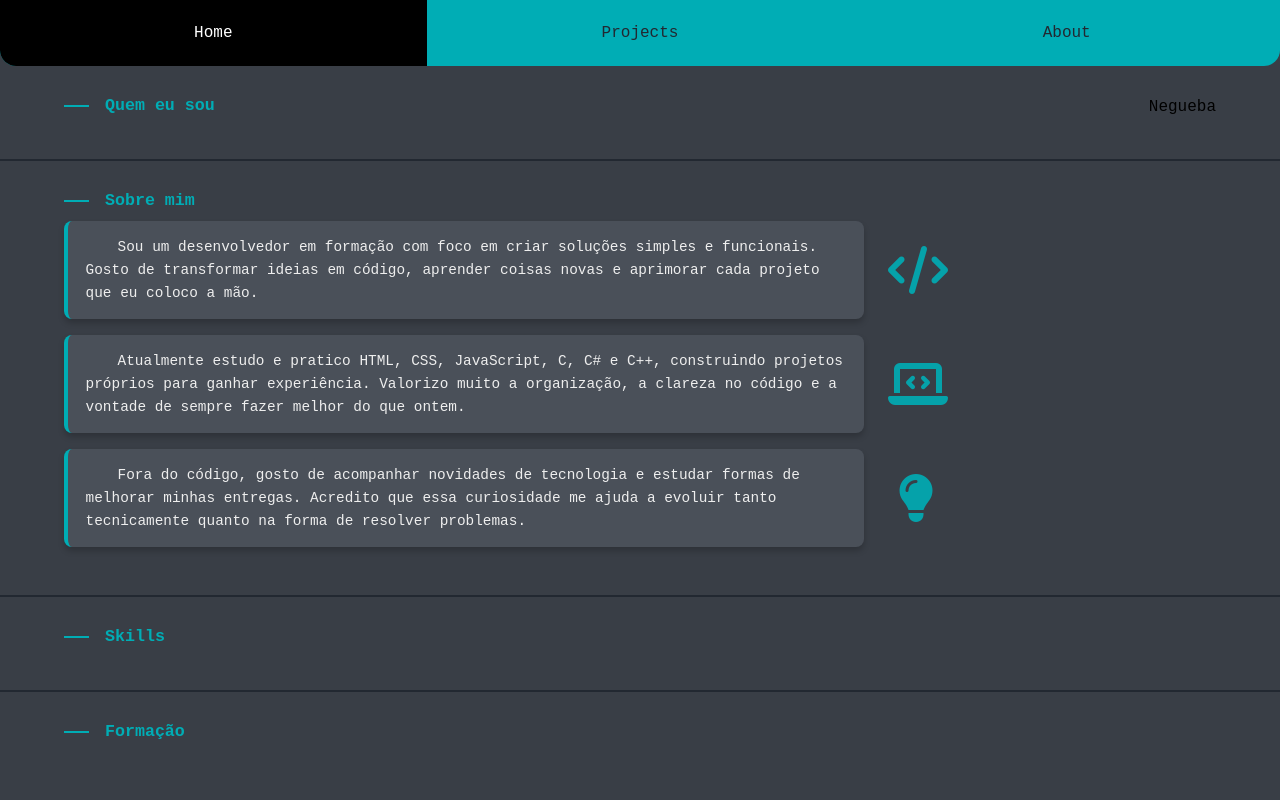
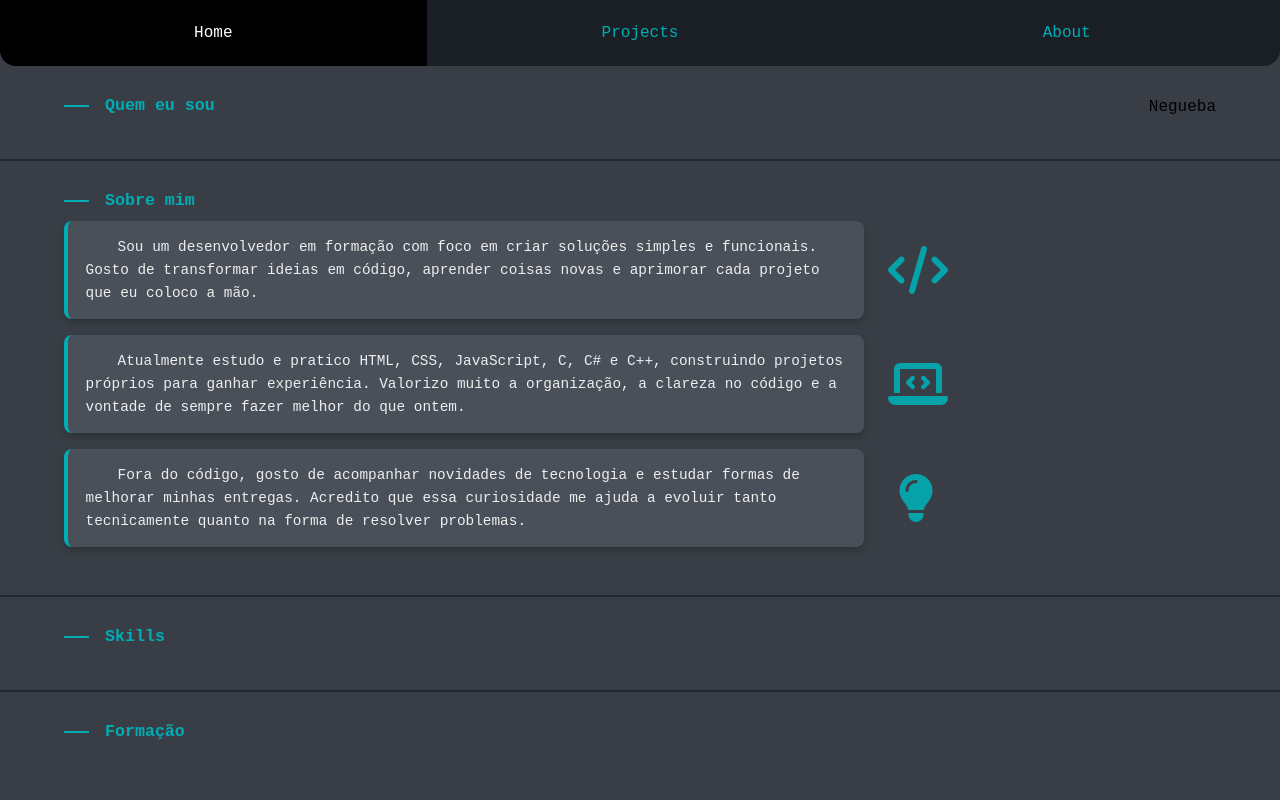
Before and after one commit to MateusMunhoz/portfolioOnline, a website: page about.html in a window 1280 px wide. Shown: the top 800 px of the page. Drawn offline with Linux system fonts and the light colour scheme.

Commit message:
Alterações na pagina de about

```diff
--- a/styleMain.css
+++ b/styleMain.css
@@ -3,6 +3,10 @@
     margin: 0;
     box-sizing: border-box;
     font-family: 'JetBrains Mono', monospace;
+}
+
+body {
+    background-color: #1a1f26;
 }
 
 .navMenu {
@@ -32,11 +36,10 @@
     padding: 0;
     display: flex;
     justify-content: space-between;
-    width: 100vw;
-    background-color: #00ADB5;
+    width: 100%;
+    background-color: #1a1f26;
     border-radius: 0 0 1rem 1rem;
     overflow: hidden;
-
 }
 
 .navBarHor li a {
@@ -45,9 +48,15 @@
     text-decoration: none;
     transition-duration: 0.5s;
     font-size: clamp(0.8rem, 1.0rem, 1.2rem);;
-    color: #222831;
+    color: #00adb5;
     line-height: 1;
+    border-radius: inherit;
 
+}
+
+.sobreIcone:hover{
+    transition-duration: 0.5s;
+    color: rgb(175 176 178 / 1);
 }
 
 a:visited {
@@ -66,11 +75,9 @@ a:visited {
     width: 33.33%;
     text-align: center;
 
+
 }
 
-.navBarHor li:nth-child(1) {
-    border-radius: 0 0 0 5rem ;
-}
 
 .conteudo {
     display: flex;
@@ -418,6 +425,7 @@ a:visited {
     font-size: 3rem;
     color: #00ADB5;
     opacity: 0.9;
+    transition-duration: 0.5s;
 }
 
 .sobreCard:nth-child(4) .sobreIcone{
```
Also changed, not shown: 1 other file.
